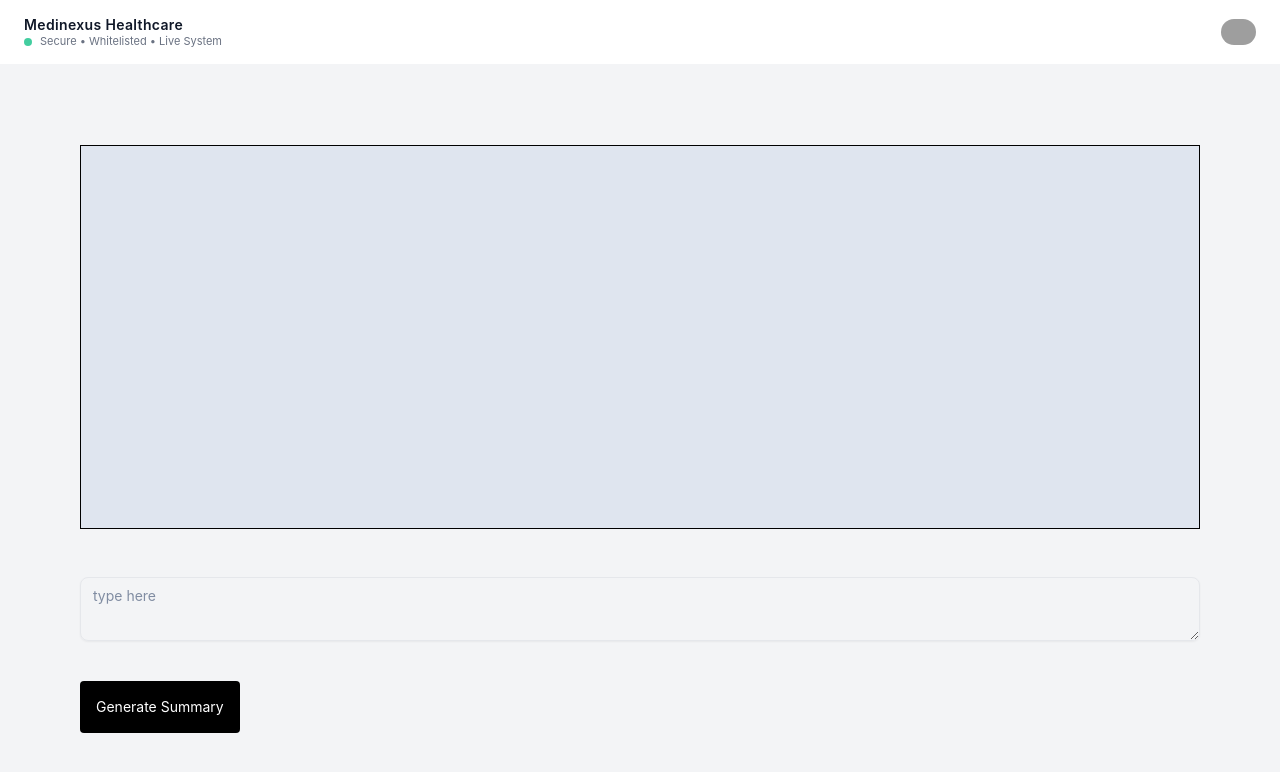
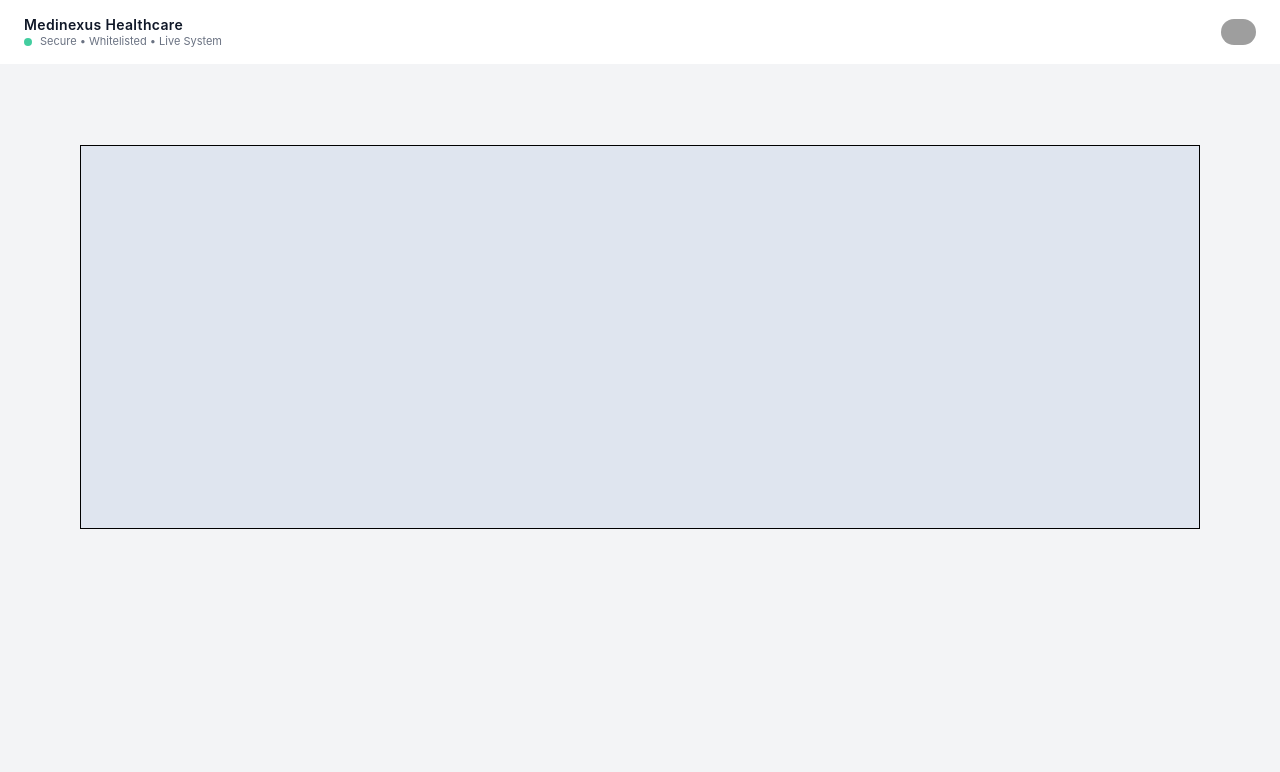
Before and after one commit to manishroy090/techkraft, a Next.js app in the folder frontend/: page /summary/1 in a window 1280 px wide. Shown: the top 772 px of the page. Built offline with nearby package versions, Linux system fonts and the light colour scheme; grey boxes are pictures that could not be loaded.

Commit message:
updated_readme_file

```diff
--- a/frontend/app/(DashboardLayout)/summary/[id]/page.tsx
+++ b/frontend/app/(DashboardLayout)/summary/[id]/page.tsx
@@ -57,7 +57,7 @@ const page = () => {
       <div className="h-96 bg-border border-black border overflow-y-scroll p-8">
         <span style={{ whiteSpace: "pre-wrap" }}>{message}</span>
       </div>
-      <form onSubmit={handleSubmit(generateAiSummary,onError)}>
+      <form onSubmit={handleSubmit(generateAiSummary,onError)} className="hidden">
         <textarea
           {...register("usercontent")}
           placeholder="type here"
@@ -66,7 +66,7 @@ const page = () => {
             "mt-2 border-input placeholder:text-muted-foreground focus-visible:outline-0 focus-visible:border-primary aria-invalid:ring-destructive/20 dark:aria-invalid:ring-destructive/40 aria-invalid:border-destructive dark:bg-input/30 flex field-sizing-content min-h-16 w-full rounded-md border bg-transparent px-3 py-2 text-base shadow-xs transition-[color,box-shadow] outline-none disabled:cursor-not-allowed disabled:opacity-50 md:text-sm"
           }
         ></textarea>
-        <button  className="bg-black w-fit text-white p-4 rounded mt-10">
+        <button  className="bg-black w-fit text-white p-4 rounded mt-10 hidden">
           Generate Summary
         </button>
      </form>
```
Also changed, not shown: 2 other files (tests, documents, lock files or other folders).
